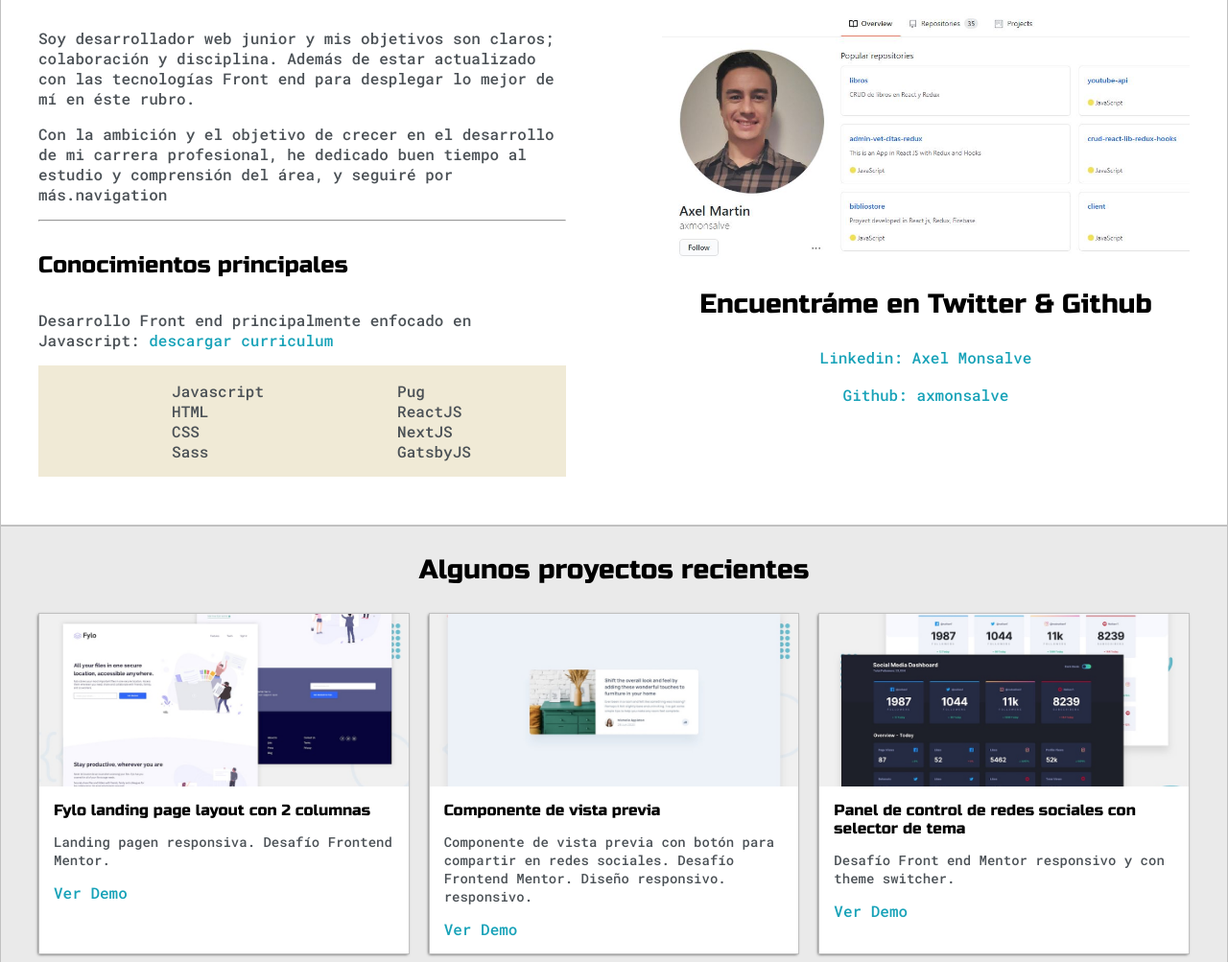
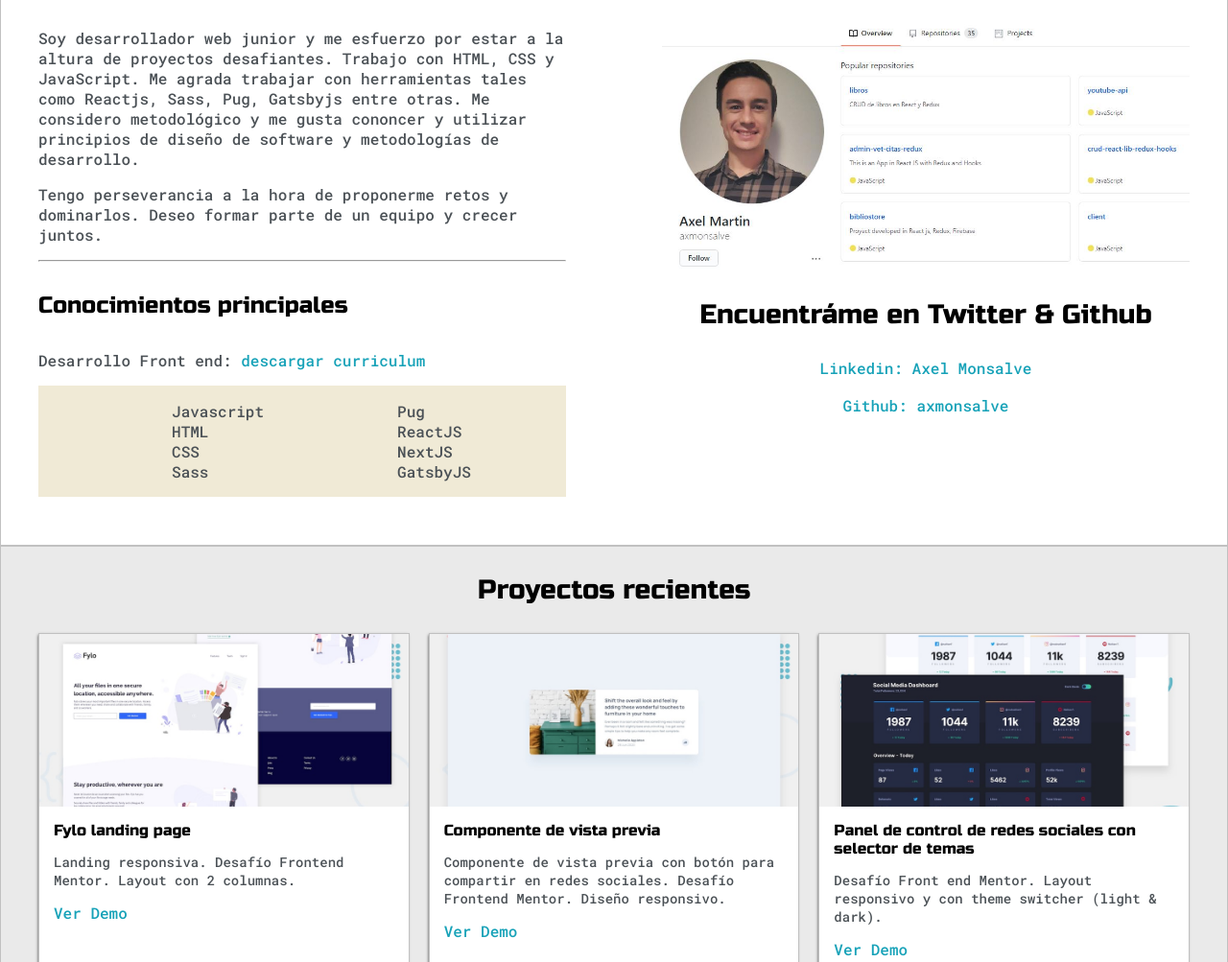
Before and after one commit to axmonsalve/portfolio, a plain HTML site: page index.html in a window 1280 px wide. Shown: the part 781-1784 px from the top of the page at 96% size. Drawn offline with Linux system fonts and the light colour scheme.

Commit message:
Content modified

```diff
--- a/default.css
+++ b/default.css
@@ -190,7 +190,7 @@
   width: 200px;
   height: 200px;
   object-fit: cover;
-  object-position: bottom;
+  object-position: center right;
   border: 2px solid var(--borderColor);
 
 }
--- a/index.html
+++ b/index.html
@@ -34,7 +34,7 @@
             </ul>
           </div>
           <div class="left-column">
-            <img id="profile_pic" src="./images/me2.jpg" alt="Axel" />
+            <img id="profile_pic" src="./images/me4.jpg" alt="Axel" />
             <h5 style="text-align: center; line-height: 0;">
               Personaliza el tema
             </h5>
@@ -55,8 +55,8 @@
                 <div id="corner-tr" class="corner"></div>
                 <h3>Lo que hago</h3>
                 <p>
-                  Soy un desarrollador web entusiasta, Ambicioso de
-                  conocimiento, comprometido con el avance y la mejora continua.
+                  Soy desarrollador web entusiasta, Ambicioso de conocimiento,
+                  comprometido con el avance y la mejora.
                 </p>
                 <div id="corner-br" class="corner"></div>
                 <div id="corner-bl" class="corner"></div>
@@ -73,15 +73,21 @@
           <div class="about-me">
             <h4>Acerca de mí</h4>
             <p>
-              Soy desarrollador web junior y mis objetivos son claros;
-              colaboración y disciplina. Además de estar actualizado con las
-              tecnologías Front end para desplegar lo mejor de mí en éste rubro.
+              <!-- Soy desarrollador web junior y mis objetivos son claros;
+              disciplina y colaboración. Además de estar actualizado con las
+              tecnologías Front end para desplegar lo mejor de mí en éste rubro. -->
+
+              Soy desarrollador web junior y me esfuerzo por estar a la altura
+              de proyectos desafiantes. Trabajo con HTML, CSS y JavaScript. Me
+              agrada trabajar con herramientas tales como Reactjs, Sass, Pug,
+              Gatsbyjs entre otras. Me considero metodológico y me gusta
+              cononcer y utilizar principios de diseño de software y
+              metodologías de desarrollo.
             </p>
 
             <p>
-              Con la ambición y el objetivo de crecer en el desarrollo de mi
-              carrera profesional, he dedicado buen tiempo al estudio y
-              comprensión del área, y seguiré por más.navigation
+              Tengo perseverancia a la hora de proponerme retos y dominarlos.
+              Deseo formar parte de un equipo y crecer juntos.
             </p>
 
             <hr />
@@ -89,7 +95,7 @@
             <h4>Conocimientos principales</h4>
 
             <p>
-              Desarrollo Front end principalmente enfocado en Javascript:
+              Desarrollo Front end:
               <a target="_blank" href="Axel_Monsalve_CV.pdf"
                 >descargar curriculum</a
               >
@@ -129,7 +135,7 @@
 
     <section class="s1" id="portfolio">
       <div class="main-container">
-        <h3 style="text-align: center;">Algunos proyectos recientes</h3>
+        <h3 style="text-align: center;">Proyectos recientes</h3>
 
         <div class="post-wrapper">
           <div class="post">
@@ -145,10 +151,11 @@
             </a>
             <div class="post-preview">
               <h6 class="post-title">
-                Fylo landing page layout con 2 columnas
+                Fylo landing page
               </h6>
               <p class="post-intro">
-                Landing pagen responsiva. Desafío Frontend Mentor.
+                Landing responsiva. Desafío Frontend Mentor. Layout con 2
+                columnas.
               </p>
               <a
                 href="https://axmonsalve.github.io/fylo-landing-page-with-two-column-layout-master/"
@@ -174,7 +181,6 @@
               <p class="post-intro">
                 Componente de vista previa con botón para compartir en redes
                 sociales. Desafío Frontend Mentor. Diseño responsivo.
-                responsivo.
               </p>
               <a
                 href="https://axmonsalve.github.io/article-preview-component-master/"
@@ -197,10 +203,11 @@
             </a>
             <div class="post-preview">
               <h6 class="post-title">
-                Panel de control de redes sociales con selector de tema
+                Panel de control de redes sociales con selector de temas
               </h6>
               <p class="post-intro">
-                Desafío Front end Mentor responsivo y con theme switcher.
+                Desafío Front end Mentor. Layout responsivo y con theme switcher
+                (light & dark).
               </p>
               <a
                 href="https://axmonsalve.github.io/social-media-dashboard-with-theme-switcher-master/"
@@ -247,10 +254,9 @@
               />
             </a>
             <div class="post-preview">
-              <h6 class="post-title">Componen CSS Grid de precio único</h6>
+              <h6 class="post-title">Componente de precio</h6>
               <p class="post-intro">
-                Componente responsivo para Front end menntor elaborado con css
-                grid.
+                Componente Grid responsivo para un desafío de Front end mentor.
               </p>
               <a
                 href="https://axmonsalve.github.io/single-price-grid-component-master/"
@@ -296,7 +302,7 @@
             <div class="post-preview">
               <h6 class="post-title">Fylo data storage</h6>
               <p class="post-intro">
-                Componente responsivo. Front end Mentor.
+                Componente responsivo. Desafío Front end Mentor.
               </p>
               <a
                 href="https://axmonsalve.github.io/fylo-data-storage-component-master/"
@@ -369,7 +375,7 @@
             <div class="post-preview">
               <h6 class="post-title">Base Apparel. Página de próximamente</h6>
               <p class="post-intro">
-                Diseño landing page de desafío Front end Mentor. Validación de
+                Diseño landing page de Front end Mentor. Incluye validación de
                 formulario.
               </p>
               <a
```
Also changed, not shown: images/me3.jpg (added), images/me4.jpg (added).
